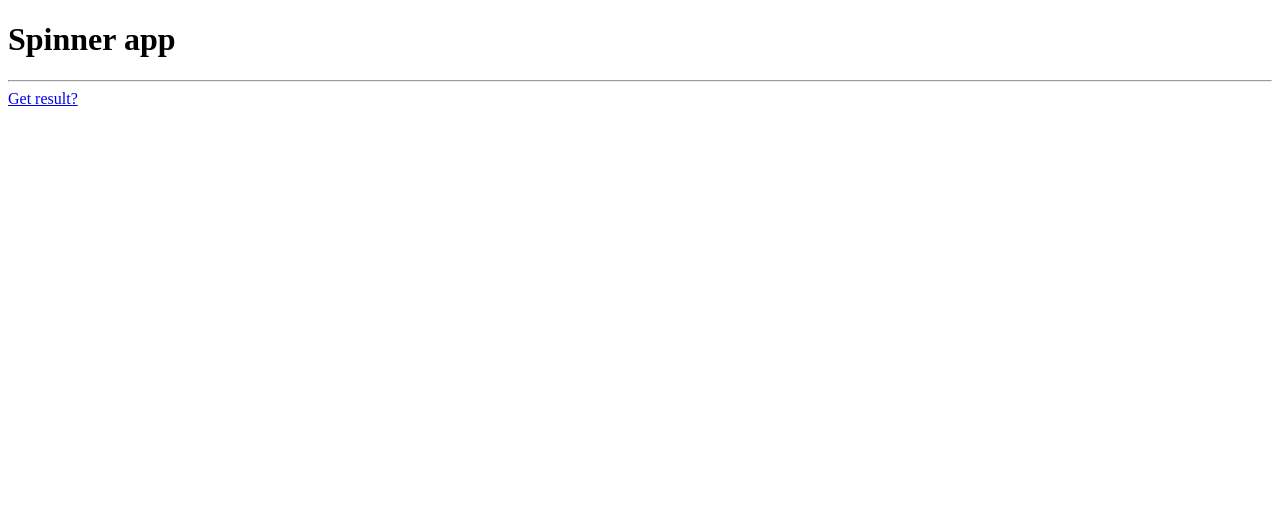
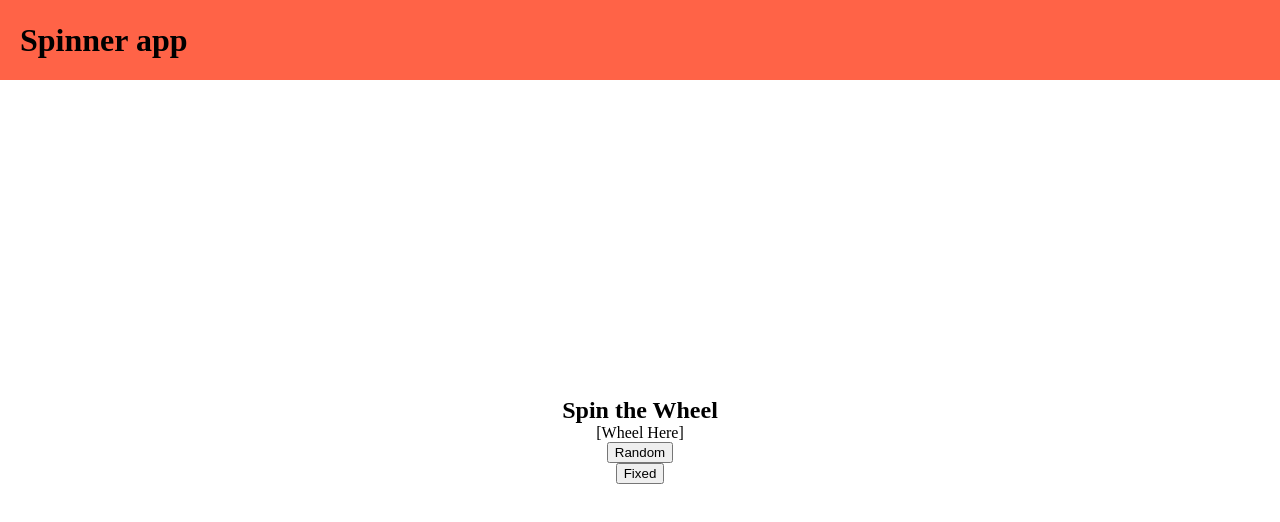
Before and after one commit to otiscurtisdotcom/take-a-spin, an Angular app: page /play in a window 1280 px wide. Shown: the top 522 px of the page. Built offline with nearby package versions, Linux system fonts and the light colour scheme.

Commit message:
Add basic route animations

```diff
--- a/package.json
+++ b/package.json
@@ -31,6 +31,7 @@
     "zone.js": "~0.15.0"
   },
   "devDependencies": {
+    "@angular/animations": "^20.1.0",
     "@angular/build": "^20.1.0",
     "@angular/cli": "^20.1.0",
     "@angular/compiler-cli": "^20.1.0",
--- /dev/null
+++ b/src/app/animations/animations.ts
@@ -0,0 +1,36 @@
+import {
+  trigger,
+  transition,
+  query,
+  style,
+  animate,
+  stagger
+} from '@angular/animations';
+
+export const routeAnimations = trigger('routeAnimations', [
+  transition('* => *', [
+    query(
+      ':enter .content > *',
+      style({ opacity: 0, transform: 'translateY(20px)' }),
+      { optional: true }
+    ),
+
+    query(':leave', [
+      style({
+        position: 'absolute',
+      }),
+      animate('300ms ease-out', style({ opacity: 0 }))
+    ], { optional: true }),
+
+    query(
+      ':enter .content > *',
+      stagger(100, [
+        animate(
+          '400ms 100ms ease-out',
+          style({ opacity: 1, transform: 'translateY(0)' })
+        ),
+      ]),
+      { optional: true }
+    )
+  ])
+]);
--- a/src/app/app.config.ts
+++ b/src/app/app.config.ts
@@ -1,5 +1,6 @@
 import { ApplicationConfig, provideBrowserGlobalErrorListeners, provideZoneChangeDetection } from '@angular/core';
 import { provideRouter } from '@angular/router';
+import { provideAnimations } from '@angular/platform-browser/animations';
 
 import { routes } from './app.routes';
 
@@ -7,6 +8,7 @@ export const appConfig: ApplicationConfig = {
   providers: [
     provideBrowserGlobalErrorListeners(),
     provideZoneChangeDetection({ eventCoalescing: true }),
-    provideRouter(routes)
+    provideRouter(routes),
+    provideAnimations()
   ]
 };
--- a/src/app/app.html
+++ b/src/app/app.html
@@ -1,2 +1,4 @@
 <spinner-app-header />
-<router-outlet />
+<main [@routeAnimations]="getRouteAnimation(outlet)">
+  <router-outlet #outlet="outlet"></router-outlet>
+</main>
--- a/src/app/app.routes.ts
+++ b/src/app/app.routes.ts
@@ -6,14 +6,17 @@ import { ResultsPage } from './results-page/results-page';
 export const routes: Routes = [
   {
     path: '',
-    component: WelcomePage
+    component: WelcomePage,
+    data: { animation: 'WelcomePage' }
   },
   {
     path: 'play',
-    component: WheelPage
+    component: WheelPage,
+    data: { animation: 'WheelPage' }
   },
   {
     path: 'results',
-    component: ResultsPage
+    component: ResultsPage,
+    data: { animation: 'ResultsPage' }
   }
 ];
--- a/src/app/app.ts
+++ b/src/app/app.ts
@@ -1,10 +1,16 @@
-import { Component, signal } from '@angular/core';
+import { Component } from '@angular/core';
 import { RouterOutlet } from '@angular/router';
 import { Header } from './header/header';
+import { routeAnimations } from './animations/animations';
 
 @Component({
   selector: 'app-root',
   imports: [RouterOutlet, Header],
   templateUrl: './app.html',
+  animations: [routeAnimations],
 })
-export class App {}
+export class App {
+  getRouteAnimation(outlet: RouterOutlet | null): string | null {
+    return outlet?.activatedRouteData?.['animation'] ?? null;
+  }
+}
--- a/src/app/header/header.html
+++ b/src/app/header/header.html
@@ -1,4 +1,3 @@
 <header>
   <h1>Spinner app</h1>
-  <hr>
 </header>
--- a/src/app/header/header.scss
+++ b/src/app/header/header.scss
@@ -0,0 +1,7 @@
+header {
+  align-items: center;
+  background-color: tomato;
+  display: flex;
+  height: 80px;
+  padding: 20px;
+}
--- a/src/app/results-page/results-page.html
+++ b/src/app/results-page/results-page.html
@@ -1 +1,7 @@
-<a routerLink="/">Start again</a>
+<section>
+  <div class="content">
+    <div>
+      <a routerLink="/">Start again</a>
+    </div>
+  </div>
+</section>
--- a/src/app/welcome-page/welcome-page.html
+++ b/src/app/welcome-page/welcome-page.html
@@ -1 +1,7 @@
-<a routerLink="/play">PLAY!</a>
+<section>
+  <div class="content">
+    <div>
+      <a routerLink="/play">PLAY!</a>
+    </div>
+  </div>
+</section>
--- a/src/app/wheel-page/wheel-page.html
+++ b/src/app/wheel-page/wheel-page.html
@@ -1 +1,8 @@
-<a href="/results">Get result?</a>
+<section>
+  <div class="content">
+    <h1>Spin the Wheel</h1>
+    <div>[Wheel Here]</div>
+    <button>Random</button>
+    <button>Fixed</button>
+  </div>
+</section>
--- a/src/styles.scss
+++ b/src/styles.scss
@@ -1 +1,30 @@
-/* You can add global styles to this file, and also import other style files */
+// RESET CSS
+*,
+*::before,
+*::after {
+  box-sizing: border-box;
+}
+
+* {
+  margin: 0;
+}
+
+section {
+  display: flex;
+  align-items: center;
+  justify-content: center;
+  width: 100vw;
+  height: 100%;
+  min-height: calc(100vh - 80px);
+}
+
+.content {
+  display: flex;
+  flex-direction: column;
+  align-items: center;
+  justify-content: center;
+  width: 100%;
+  height: 100%;
+  padding: 20px;
+  max-width: 800px;
+}
```
Also changed, not shown: 1 other file (tests, documents, lock files or other folders).
